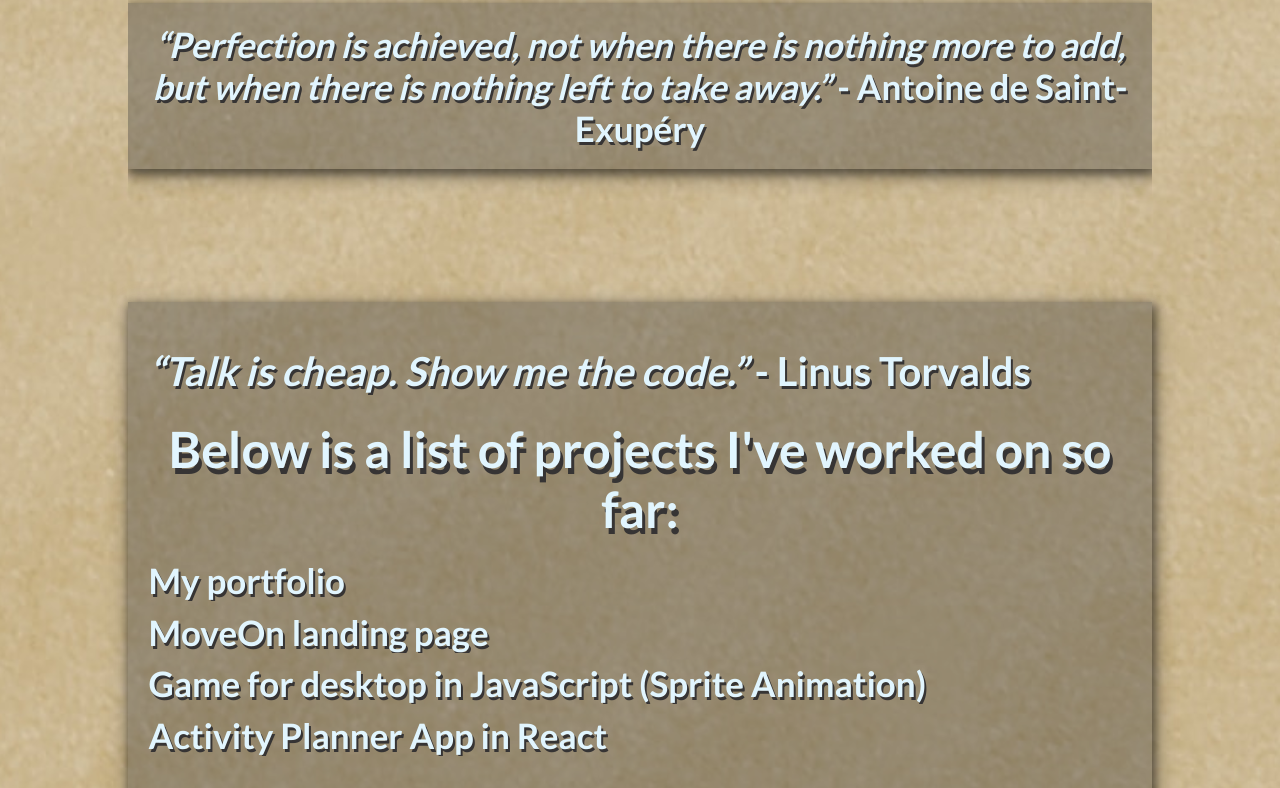
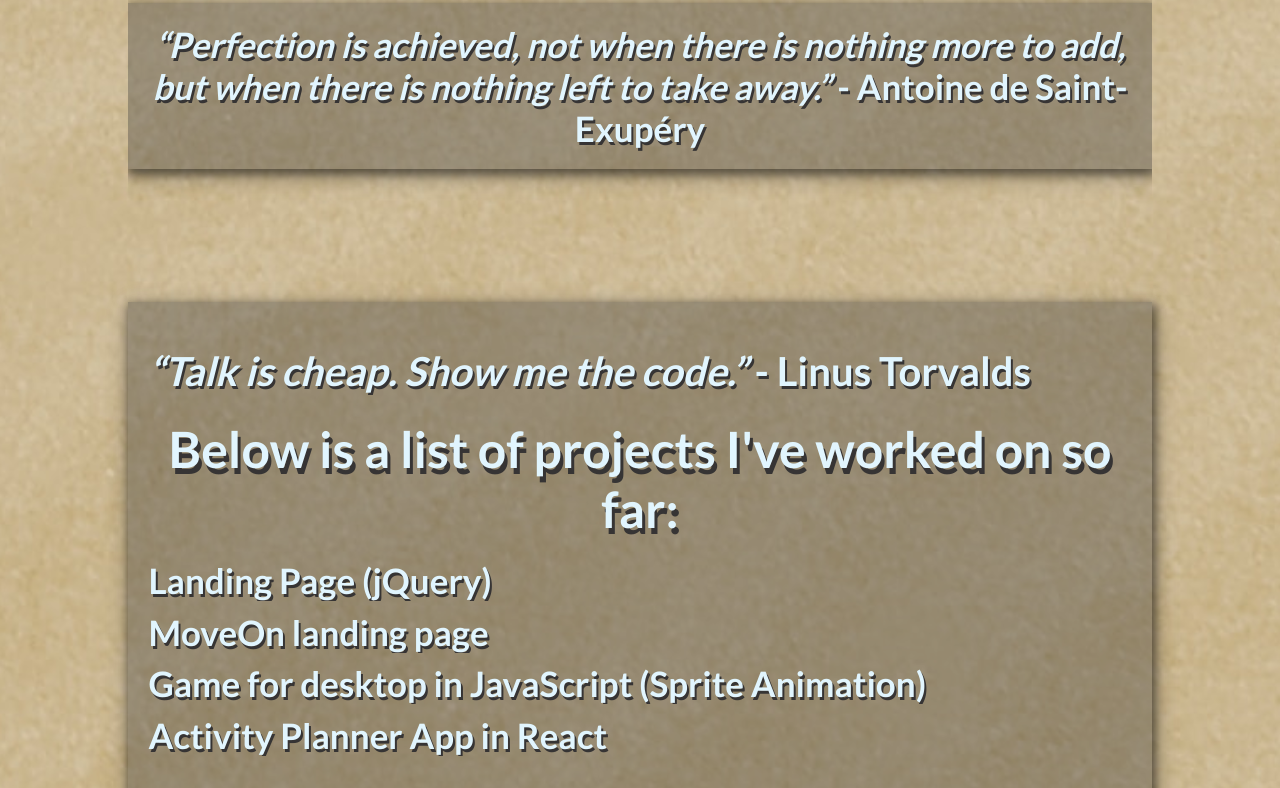
Before and after one commit to agnieszka-krawczenko/agnieszka-krawczenko.github.io, a plain HTML site: page index.html in a window 1280 px wide. Shown: the part 4327-5115 px from the top of the page. Drawn offline with Linux system fonts and the light colour scheme.

Commit message:
Add new project-landing page in jQuery

```diff
--- a/index.html
+++ b/index.html
@@ -105,12 +105,12 @@
                     <li>redux</li>
                     <li>angular</li>
                     <li>typescript</li>
+                    <li>node.js</li>
                 </ul>
             </article>
             <article class="skills__article3">
                 <h2 class="content__subtitle">What I want to learn:</h2>
                 <ul class="skills__icons">
-                    <li>node.js</li>
                     <li>php</li>
                     <li>sass</li>
                     <li>wordpress</li>
@@ -127,8 +127,8 @@
             </h2>
             <h1 class="content__title">Below is a list of projects I've worked on so far:</h1>
             <ul class="projects__list">
-                <li class="list__item"><a href="agnieszka-krawczenko.github.io" class="link" target="_blank">My
-                        portfolio</a></li>
+                <li class="list__item"><a href="https://agnieszka-krawczenko.github.io/landing-page/" class="link"
+                        target="_blank">Landing Page (jQuery)</a></li>
                 <li class="list__item"><a href="http://www.team2.jfdz13.is-academy.pl/" class="link"
                         target="_blank">MoveOn landing
                         page</a></li>
```
